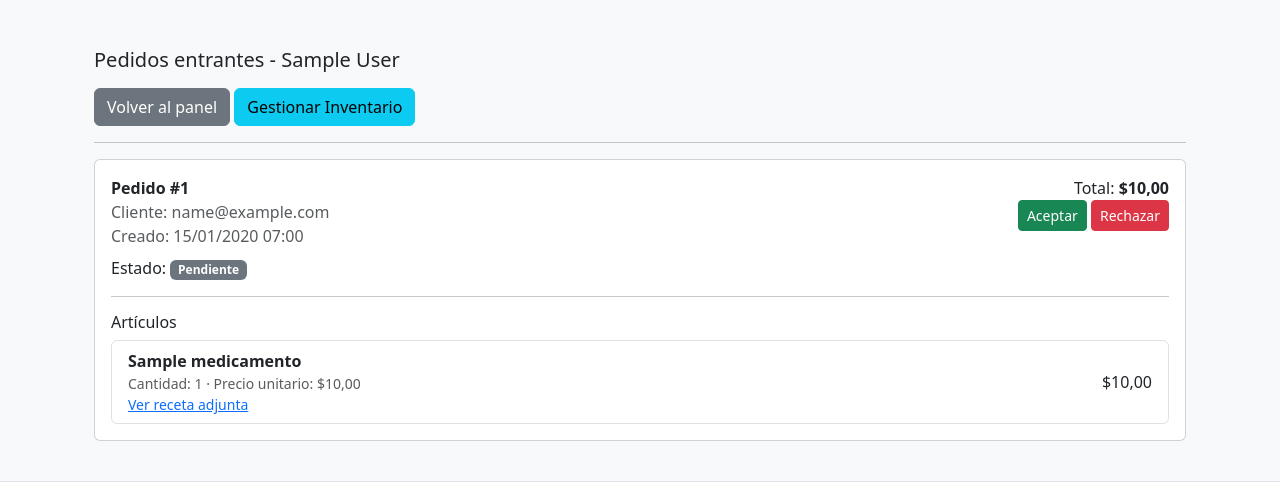
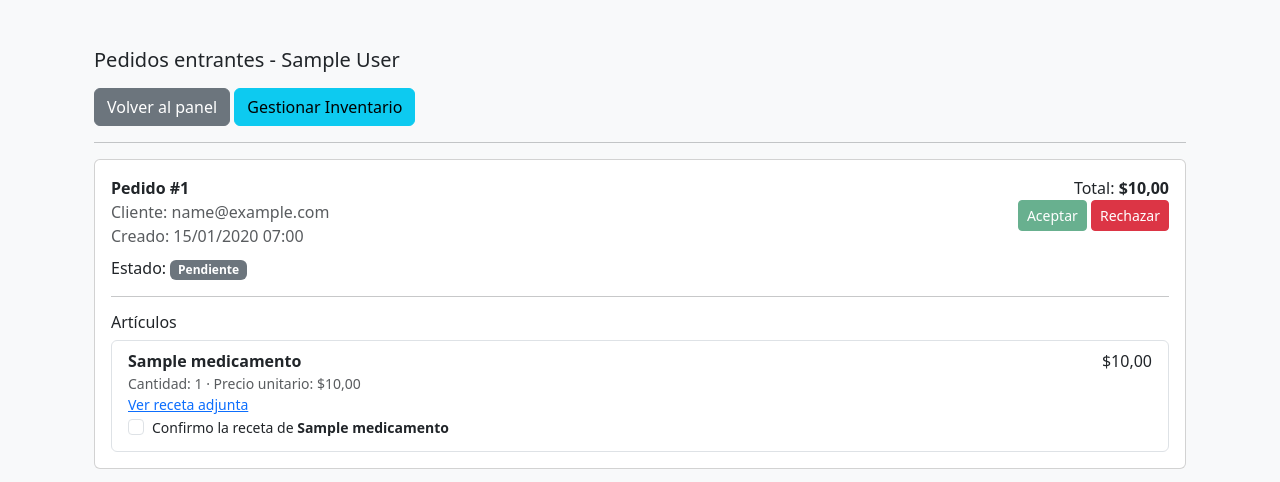
Before and after one commit to TheAle26/FarmaGo, a Django app: page /orders/farmacia/pedidos/ in a window 1280 px wide. Shown: the part 56-538 px from the top of the page. Run offline with Django 5.2, Linux system fonts and the light colour scheme; a user stored in the database is signed in; tables that the repository leaves empty hold one stand-in row (values such as "Sample post").

Commit message:
aceptar pedido farmacia

```diff
--- a/Templates/farmacia/pedidos_entrantes.html
+++ b/Templates/farmacia/pedidos_entrantes.html
@@ -24,14 +24,19 @@
                         <div class="text-end">
                             <div>Total: <strong>${{ p.total }}</strong></div>
                             {% if p.estado == 'PENDIENTE' %}
-                                <form action="{% url 'farmacia_aceptar' p.id %}" method="post" class="d-inline">
+                                <form action="{% url 'farmacia_aceptar' p.id %}" method="post" class="d-inline form-aceptar" id="form-aceptar-{{ p.id }}">
                                     {% csrf_token %}
-                                    <button type="submit" class="btn btn-success btn-sm">Aceptar</button>
+                                    <button type="submit" class="btn btn-success btn-sm btn-aceptar"
+                                    disabled>Aceptar</button>
                                 </form>
                                 <form action="{% url 'farmacia_rechazar' p.id %}" method="post" class="d-inline">
                                     {% csrf_token %}
                                     <button type="submit" class="btn btn-danger btn-sm">Rechazar</button>
                                 </form>
+
+
+
+
                             {% endif %}
                         </div>
                     </div>
@@ -41,7 +46,8 @@
                         <h6 class="mb-2">Artículos</h6>
                         <ul class="list-group">
                             {% for item in p.items.all %}
-                                <li class="list-group-item d-flex justify-content-between align-items-center">
+                                <li class="list-group-item d-flex justify-content-between align-items-start flex-column">
+                                    <div class="w-100 d-flex justify-content-between">
                                         <div>
                                             <strong>{{ item.medicamento.nombre_comercial }}</strong>
                                             <div class="small text-muted">Cantidad: {{ item.cantidad }} · Precio unitario: ${{ item.precio_unitario_snapshot }}</div>
@@ -52,6 +58,26 @@
                                         <div>
                                             <span>${{ item.subtotal }}</span>
                                         </div>
+                                    </div>
+                                    {% if p.estado == 'PENDIENTE' %}
+                                        {% if item.medicamento.requiere_receta %}
+                                            <div class="form-check mb-1">
+                                                <input
+                                                    class="form-check-input"
+                                                    type="checkbox"
+                                                    id="chk_{{ item.id }}"
+                                                    name="confirmar_receta_{{ item.id }}"
+                                                    form="form-aceptar-{{ p.id }}"
+                                                >
+                                                <label class="form-check-label small" for="chk_{{ item.id }}">
+                                                    Confirmo la receta de <strong>{{ item.medicamento.nombre_comercial }}</strong>
+                                                    {% if not item.receta_adjunta %}
+                                                        — <span class="text-danger">No hay receta adjunta</span>
+                                                    {% endif %}
+                                                </label>
+                                            </div>
+                                        {% endif %}
+                                    {% endif %}
                                 </li>
                             {% endfor %}
                         </ul>
@@ -64,4 +90,48 @@
     {% endif %}
 
 </div>
+
+<script>
+document.addEventListener("DOMContentLoaded", function () {
+    // 1. Busca todas las "cards" de pedido
+    document.querySelectorAll(".card.mb-3").forEach(function(card) {
+
+        // 2. Encuentra el formulario de "Aceptar" y el botón DENTRO de esa card
+        const formAceptar = card.querySelector(".form-aceptar");
+        if (!formAceptar) return; // Si no hay formulario, no hace nada
+
+        const aceptarBtn = formAceptar.querySelector(".btn-aceptar");
+        if (!aceptarBtn) return; // Si no hay botón, no hace nada
+
+        // 3. Encuentra TODOS los checkboxes DENTRO de ESE formulario
+        const checks = Array.from(card.querySelectorAll(".form-check-input"));
+
+        // 4. Función que verifica si TODOS los checks están marcados
+        function actualizarEstadoBoton() {
+            // ¿Hay algún medicamento que requiera receta? (si hay checkboxes, sí)
+            const hayRequeridas = checks.length > 0;
+
+            // ¿Falta alguna receta adjunta? (buscamos el span de alerta en la card)
+            const faltaAdjunta = card.querySelector(".form-check-label .text-danger") !== null;
+
+            // ¿Todas las casillas marcadas?
+            const todasMarcadas = checks.every(chk => chk.checked);
+
+            // Regla:
+            // - Si hay requeridas: habilitar solo si todas están marcadas y no falta adjunta
+            // - Si NO hay requeridas: habilitar (no hay nada que validar)
+            aceptarBtn.disabled = hayRequeridas ? !(todasMarcadas && !faltaAdjunta) : false;
+        }
+
+        // Eventos
+        checks.forEach(chk => chk.addEventListener("change", actualizarEstadoBoton));
+        // Si cambiara el DOM dinámicamente (no es tu caso), se podría observar, pero con esto alcanza.
+
+        // Estado inicial
+        actualizarEstadoBoton();
+    });
+});
+</script>
+
+
 {% endblock %}
--- a/apps/orders/models.py
+++ b/apps/orders/models.py
@@ -80,6 +80,23 @@ class StockMedicamento(models.Model):
 
 
 
+# notificación al cliente
+class Notificacion(models.Model):
+    usuario = models.ForeignKey(
+        settings.AUTH_USER_MODEL,
+        on_delete=models.CASCADE,
+        related_name="notificaciones"
+    )
+    titulo = models.CharField(max_length=150)
+    mensaje = models.TextField()
+    creado = models.DateTimeField(auto_now_add=True)
+    leida = models.BooleanField(default=False)
+
+    def __str__(self):
+        return f"{self.titulo} - {self.usuario}"
+
+
+
 class Pedido(models.Model):
     ESTADOS = [
         ('PENDIENTE','Pendiente'),
@@ -119,6 +136,46 @@ class Pedido(models.Model):
 
     def __str__(self):
         return f"Pedido #{self.id} - Estado: {self.get_estado_display()}"
+
+    # auxiliares para aceptar pedido desde farmacia
+    def requiere_validacion_receta(self):
+        """True si alguno de los medicamentos requiere receta."""
+        return any(item.medicamento.requiere_receta for item in self.items.all())
+
+    def validar_stock(self):
+        """
+        Revisa si la farmacia tiene stock suficiente para todos los ítems.
+        Retorna (True, []) si todo ok o (False, lista_faltantes)
+        """
+        faltantes = []
+        for item in self.items.select_related("medicamento"):
+            inv = StockMedicamento.objects.filter(
+                farmacia=self.farmacia,
+                medicamento=item.medicamento
+            ).first()
+            if not inv or inv.stock_actual < item.cantidad:
+                faltantes.append(
+                    f"{item.medicamento.nombre_comercial} (necesita {item.cantidad}, hay {inv.stock_actual if inv else 0})"
+                )
+        return (len(faltantes) == 0, faltantes)
+
+    def descontar_stock(self):
+        """Descuenta del inventario el stock utilizado."""
+        for item in self.items.select_related("medicamento"):
+            inv = StockMedicamento.objects.select_for_update().get(
+                farmacia=self.farmacia,
+                medicamento=item.medicamento
+            )
+            inv.stock_actual -= item.cantidad
+            inv.save()
+
+    def notificar_cliente(self, titulo, mensaje):
+        """Crea una notificación al cliente."""
+        Notificacion.objects.create(
+            usuario=self.cliente.user,
+            titulo=titulo,
+            mensaje=mensaje
+        )
 
 
 class DetallePedido(models.Model):
--- a/apps/orders/views.py
+++ b/apps/orders/views.py
@@ -2,11 +2,11 @@ import decimal
 from django.shortcuts import render, redirect, get_object_or_404
 from django.contrib.auth.decorators import login_required
 from django.http import HttpResponseForbidden
-from .models import Pedido, DetallePedido, StockMedicamento,Farmacia,Cliente, Medicamento
+from .models import Pedido, DetallePedido, StockMedicamento,Farmacia,Cliente, Medicamento, Notificacion
 from django.views.generic import DetailView
 from apps.accounts.models import ObraSocial
 from apps.orders.utils import es_cliente, es_farmacia, es_repartidor
-from .forms import PedidoForm, EditStockMedicamentoForm, AddStockMedicamentoForm
+from .forms import PedidoForm, EditStockMedicamentoForm, AddStockMedicamentoForm, FarmaciaAceptarPedidoForm
 from django.db import transaction, IntegrityError
 from django.db.models import F,Q
 from django.contrib import messages
@@ -430,10 +430,57 @@ def farmacia_aceptar(request, pedido_id):
         estado="PENDIENTE",
         farmacia=request.user.farmacia
     )
-    pedido.estado = "ACEPTADO"
-    pedido.save()
-    messages.success(request, f"Se acepto el pedido exitosamente.")
-    return redirect("farmacia_panel")
+    if request.method != "POST":
+        return redirect("farmacia_pedidos")
+
+    # 1) Validar casillas por cada ítem que requiere receta
+    faltan_confirmar = []
+    faltan_adjuntos = []
+    for item in pedido.items.select_related("medicamento"):
+        if item.medicamento.requiere_receta:
+            # a) Debe existir la receta adjunta (archivo)
+            if not item.receta_adjunta:
+                faltan_adjuntos.append(item.medicamento.nombre_comercial)
+            # b) Debe marcarse la casilla del ítem
+            if not request.POST.get(f"confirmar_receta_{item.id}"):
+                faltan_confirmar.append(item.medicamento.nombre_comercial)
+
+    if faltan_adjuntos:
+        messages.error(
+            request,
+            "No se puede aceptar: faltan recetas adjuntas para: " + ", ".join(faltan_adjuntos)
+        )
+        return redirect("farmacia_pedidos")
+
+    if faltan_confirmar:
+        messages.error(
+            request,
+            "Debés confirmar las recetas de: " + ", ".join(faltan_confirmar)
+        )
+        return redirect("farmacia_pedidos")
+
+    # 2) Validar stock (usa los helpers del modelo)
+    ok, faltantes = pedido.validar_stock()
+    if not ok:
+        messages.error(
+            request,
+            "No se puede aceptar: stock insuficiente de: " + "; ".join(faltantes)
+        )
+        return redirect("farmacia_pedidos")
+
+    # 3) Aceptar + descontar stock + notificar
+    with transaction.atomic():
+        pedido.estado = "ACEPTADO"
+        pedido.save()
+        pedido.descontar_stock()
+
+    pedido.notificar_cliente(
+        "Pedido aceptado",
+        f"Tu pedido #{pedido.id} fue aceptado por {pedido.farmacia.nombre}."
+    )
+
+    messages.success(request, "Se aceptó el pedido exitosamente.")
+    return redirect("farmacia_pedidos")
 
 @login_required
 def farmacia_rechazar(request, pedido_id):
@@ -448,6 +495,12 @@ def farmacia_rechazar(request, pedido_id):
     )
     pedido.estado = "RECHAZADO"
     pedido.save()
+    # Notificación al cliente
+    Notificacion.objects.create(
+        usuario=pedido.cliente.user,
+        titulo="Pedido rechazado",
+        mensaje=f"Tu pedido #{pedido.id} fue rechazado por la farmacia."
+    )
     messages.success(request, f"Se rechazo el pedido exitosamente.")
     return redirect("farmacia_panel")
 
```
Also changed, not shown: apps/orders/forms.py (+32 -0 lines), apps/orders/migrations/0002_notificacion.py (added), media/recetas_pedidos/rec_electronica.png (added), media/recetas_pedidos/rec_electronica_FnjQLdQ.png (added), media/recetas_pedidos/rec_electronica_JlY9VfD.png (added), media/recetas_pedidos/rec_electronica_jLQX5Pw.png (added), media/recetas_pedidos/rec_electronica_pdx1hCL.png (added). Lines whose indentation alone changed are shown as unchanged.
